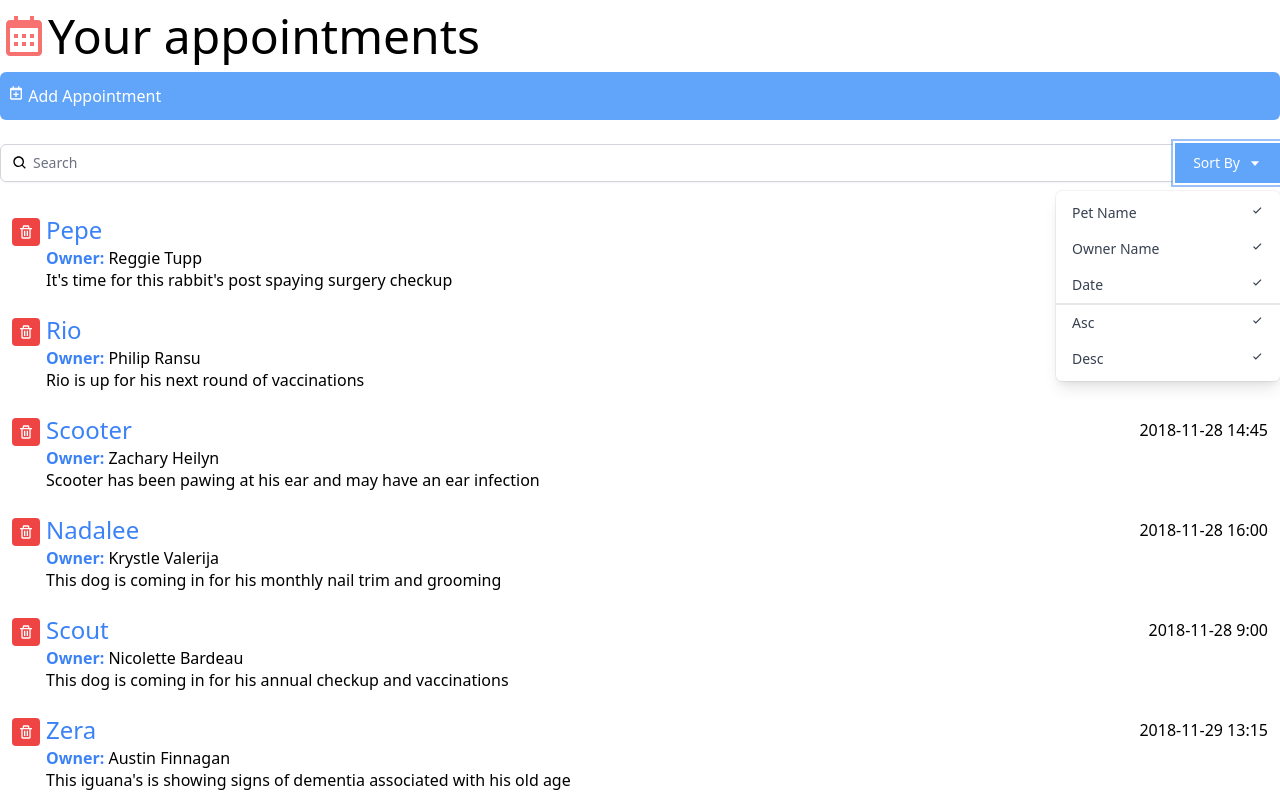
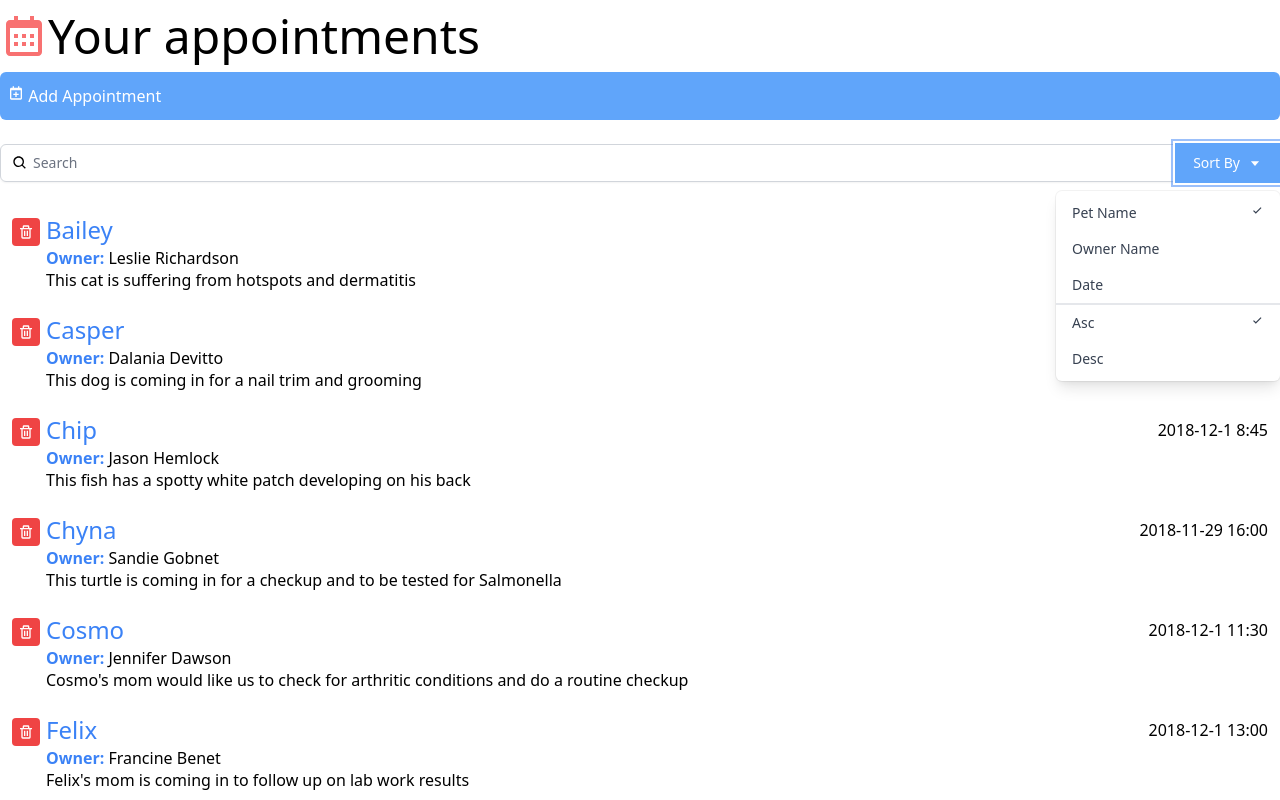
Before and after one commit to cartovarc/react-interface, a React (Create React App) app: page / in a window 1280 px wide. Both pictures are taken after a click on the button "Sort By". Shown: the top 800 px of the page. Built offline with nearby package versions, Linux system fonts and the light colour scheme.

Commit message:
add sortBy and orderBy functionality

```diff
--- a/src/App.js
+++ b/src/App.js
@@ -7,6 +7,8 @@ import AppointmentInfo from "./components/AppointmentInfo"
 function App() {
   let [appointmentList, setAppointmentList] = useState([]);
   let [query, setQuery] = useState("");
+  let [sortBy, setSortBy] = useState("petName");
+  let [orderBy, setOrderBy] = useState("asc");
 
   const filteredAppointments = appointmentList.filter(
     item => {
@@ -16,7 +18,21 @@ function App() {
         item.aptNotes.toLowerCase().includes(query.toLowerCase())
       )
     }
-  )
+  ).sort((a, b) => {
+    let aCriteria = a[sortBy].toLowerCase();
+    let bCriteria = b[sortBy].toLowerCase();
+
+    if (sortBy === "aptDate") {
+      aCriteria = new Date(aCriteria);
+      bCriteria = new Date(bCriteria);
+    }
+
+    let order = orderBy === "asc" ? 1 : -1;
+    return (
+      aCriteria < bCriteria
+        ? -1 * order : 1 * order
+    )
+  })
 
   const fetchData = useCallback(() => {
     fetch("./data.json")
@@ -36,7 +52,13 @@ function App() {
         <BiCalendar className="inline-block text-red-400 align-top" />Your appointments
       </h1>
       <AddAppointment />
-      <Search query={query} onQueryChanged={myQuery => setQuery(myQuery)} />
+      <Search query={query}
+        onQueryChanged={myQuery => setQuery(myQuery)}
+        orderBy={orderBy}
+        onOrderByChanged={myOrder => setOrderBy(myOrder)}
+        sortBy={sortBy}
+        onSortByChanged={mySort => setSortBy(mySort)}
+      />
 
       <ul className="devide-y devide-gray-200">
         {filteredAppointments
--- a/src/components/Search.js
+++ b/src/components/Search.js
@@ -1,7 +1,7 @@
 import { BiSearch, BiCaretDown, BiCheck } from "react-icons/bi"
 import { useState } from "react";
 
-const DropDown = ({ toggle }) => {
+const DropDown = ({ toggle, sortBy, orderBy, onSortByChanged, onOrderByChanged }) => {
     if (!toggle)
         return null;
 
@@ -10,26 +10,31 @@ const DropDown = ({ toggle }) => {
                 rounded-md shadow-lg bg-white ring-1 ring-black ring-opacity-5">
             <div className="py-1" role="menu" aria-orientation="vertical" aria-labelledby="options-menu">
                 <div
+                    onClick={() => onSortByChanged("petName")}
                     className="px-4 py-2 text-sm text-gray-700 hover:bg-gray-100 hover:text-gray-900 flex justify-between cursor-pointer"
-                    role="menuitem">Pet Name <BiCheck /></div>
+                    role="menuitem">Pet Name {sortBy === "petName" && <BiCheck />}</div>
                 <div
+                    onClick={() => onSortByChanged("ownerName")}
                     className="px-4 py-2 text-sm text-gray-700 hover:bg-gray-100 hover:text-gray-900 flex justify-between cursor-pointer"
-                    role="menuitem">Owner Name  <BiCheck /></div>
+                    role="menuitem">Owner Name  {sortBy === "ownerName" && <BiCheck />}</div>
                 <div
+                    onClick={() => onSortByChanged("aptDate")}
                     className="px-4 py-2 text-sm text-gray-700 hover:bg-gray-100 hover:text-gray-900 flex justify-between cursor-pointer"
-                    role="menuitem">Date <BiCheck /></div>
+                    role="menuitem">Date {sortBy === "aptDate" && <BiCheck />}</div>
                 <div
+                    onClick={() => onOrderByChanged("asc")}
                     className="px-4 py-2 text-sm text-gray-700 hover:bg-gray-100 hover:text-gray-900 flex justify-between cursor-pointer border-gray-1 border-t-2"
-                    role="menuitem">Asc <BiCheck /></div>
+                    role="menuitem">Asc {orderBy === "asc" && <BiCheck />}</div>
                 <div
+                    onClick={() => onOrderByChanged("desc")}
                     className="px-4 py-2 text-sm text-gray-700 hover:bg-gray-100 hover:text-gray-900 flex justify-between cursor-pointer"
-                    role="menuitem">Desc <BiCheck /></div>
+                    role="menuitem">Desc {orderBy === "desc" && <BiCheck />}</div>
             </div>
         </div>
     )
 }
 
-const Search = ({ query, onQueryChanged }) => {
+const Search = ({ query, onQueryChanged, sortBy, onSortByChanged, orderBy, onOrderByChanged }) => {
     let [toggleSort, setToggleSort] = useState(false);
     return (
         <div className="py-5">
@@ -47,7 +52,13 @@ const Search = ({ query, onQueryChanged }) => {
                             className="justify-center px-4 py-2 bg-blue-400 border-2 border-blue-400 text-sm text-white hover:bg-blue-700 focus:outline-none focus:ring-2 focus:ring-offset-2 flex items-center" id="options-menu" aria-haspopup="true" aria-expanded="true">
                             Sort By <BiCaretDown className="ml-2" />
                         </button>
-                        <DropDown toggle={toggleSort} />
+                        <DropDown
+                            toggle={toggleSort}
+                            sortBy={sortBy}
+                            orderBy={orderBy}
+                            onSortByChanged={mySort => onSortByChanged(mySort)}
+                            onOrderByChanged={myOrder => onOrderByChanged(myOrder)}
+                        />
                     </div>
                 </div>
             </div>
```
